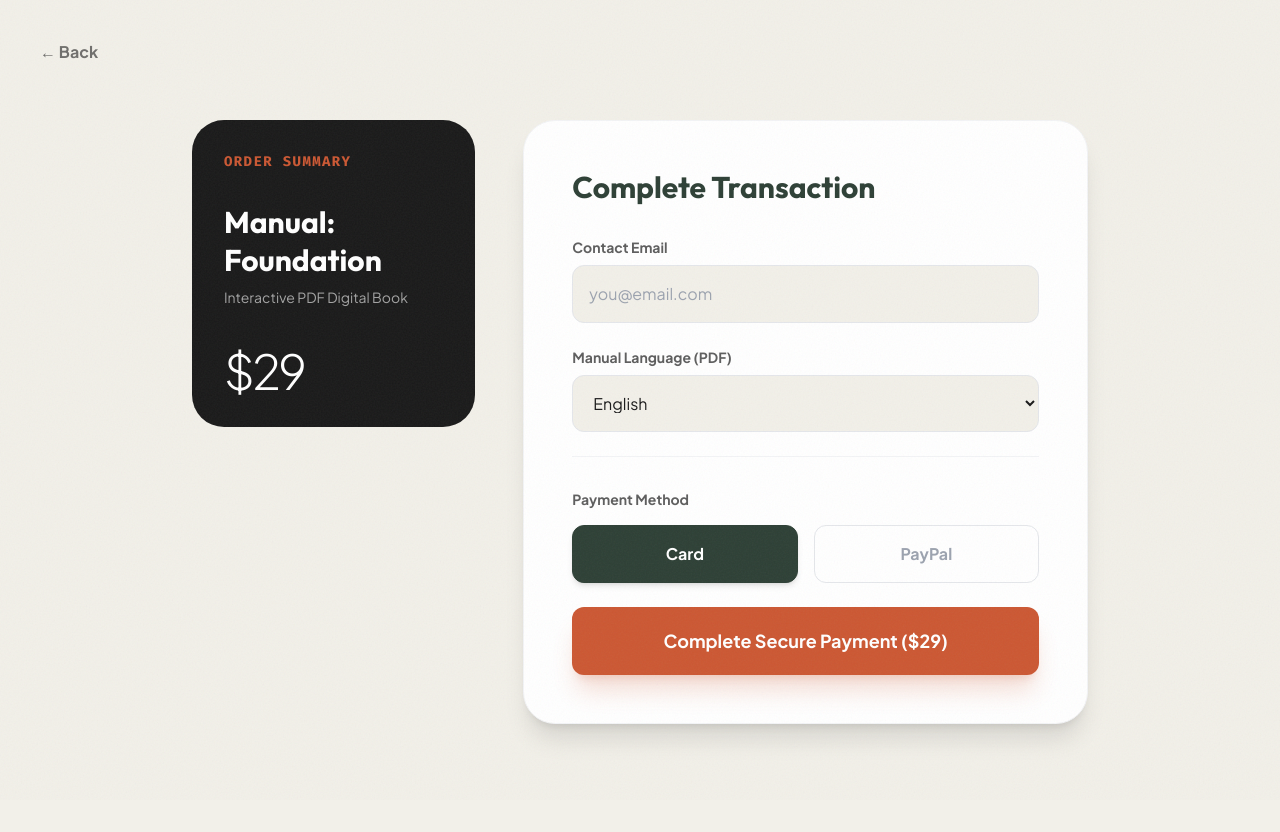
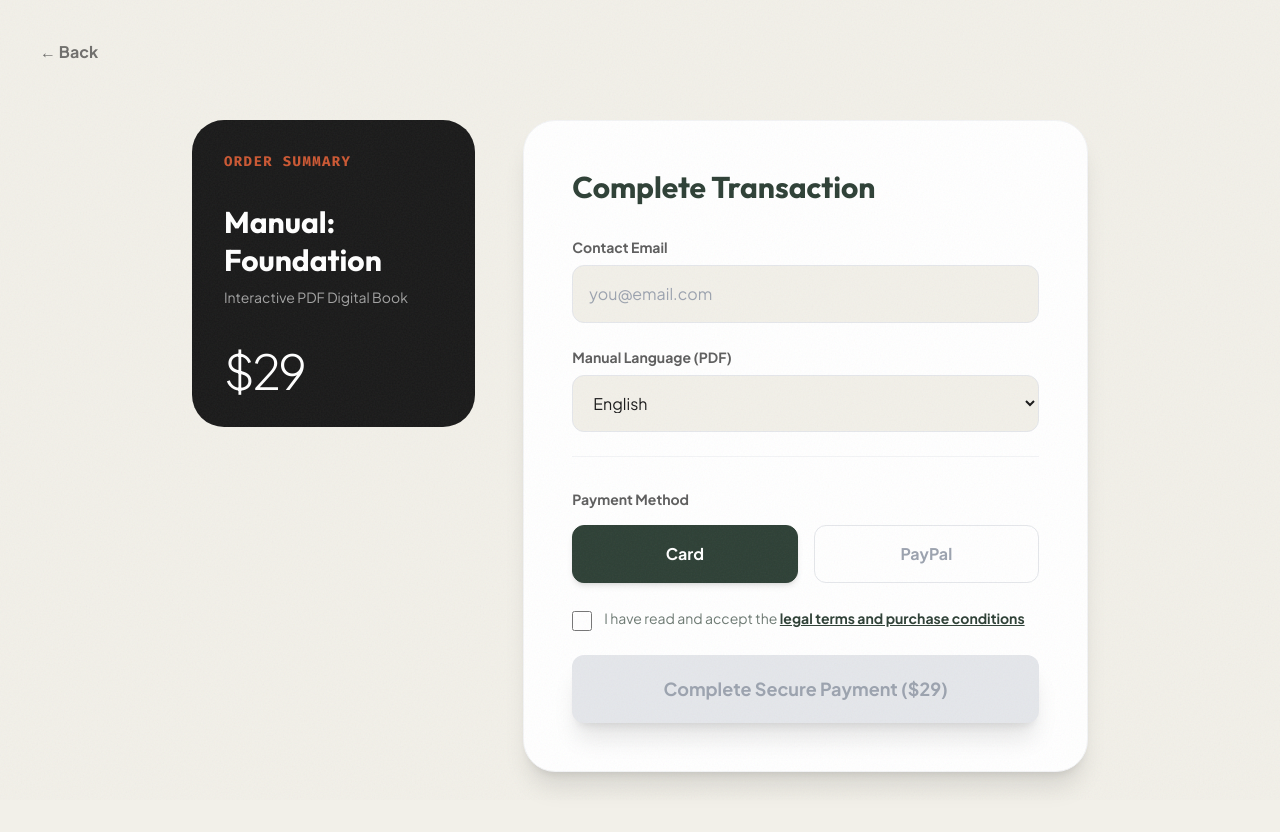
Before and after one commit to stretchlifetime/nexus-landing, a React (Vite) app: page /checkout in a window 1280 px wide. Shown: the top 832 px of the page. Before the commit the page ends 804 px from the top, so only its background shows below. Built offline with nearby package versions, Linux system fonts and the light colour scheme.

Commit message:
Aceptacion de condiciones y terminos

```diff
--- a/src/pages/Checkout.jsx
+++ b/src/pages/Checkout.jsx
@@ -4,6 +4,7 @@ import { CheckCircle } from 'lucide-react';
 import { useLanguage } from '../context/LanguageContext';
 import { NEXUS_PRICING } from '../config/pricing';
 import { MANUAL_MAP } from '../config/manuals';
+import TermsModal from '../components/TermsModal';
 
 export default function Checkout() {
   const { t, lang } = useLanguage();
@@ -19,11 +20,13 @@ export default function Checkout() {
   const [gender, setGender] = useState('');
   const [dob, setDob] = useState('');
 
+  const [acceptedTerms, setAcceptedTerms] = useState(false);
+  const [isTermsOpen, setIsTermsOpen] = useState(false);
   const [isSuccess, setIsSuccess] = useState(false);
 
   const handleCheckout = async (e) => {
     e.preventDefault();
-    if (!email) return;
+    if (!email || !acceptedTerms) return;
 
     // Send email via our new API
     try {
@@ -155,12 +158,38 @@ export default function Checkout() {
                   </div>
                 </div>
 
-                <button type="submit" className="w-full bg-accent text-white py-5 rounded-xl font-bold text-lg hover:bg-[#A34324] transition-colors mt-8 shadow-xl shadow-accent/20">
+                <div className="flex items-start gap-3 mt-8">
+                  <input
+                    type="checkbox"
+                    id="terms"
+                    required
+                    checked={acceptedTerms}
+                    onChange={e => setAcceptedTerms(e.target.checked)}
+                    className="mt-1 w-5 h-5 accent-accent cursor-pointer"
+                  />
+                  <label htmlFor="terms" className="text-sm text-primary/70 leading-relaxed cursor-pointer select-none">
+                    {t("He leído y acepto los", "I have read and accept the")}{' '}
+                    <button
+                      type="button"
+                      onClick={() => setIsTermsOpen(true)}
+                      className="text-primary font-bold underline hover:text-accent transition-colors"
+                    >
+                      {t("términos legales y condiciones de compra", "legal terms and purchase conditions")}
+                    </button>
+                  </label>
+                </div>
+
+                <button
+                  type="submit"
+                  disabled={!acceptedTerms}
+                  className={`w-full py-5 rounded-xl font-bold text-lg transition-all mt-8 shadow-xl ${acceptedTerms ? 'bg-accent text-white hover:bg-[#A34324] shadow-accent/20' : 'bg-gray-200 text-gray-400 cursor-not-allowed'}`}
+                >
                    {t("Completar Pago Seguro", "Complete Secure Payment")} (${price}{intent !== 'book' && `/${t('mes', 'mo')}`})
                 </button>
              </form>
           </div>
        </div>
+       <TermsModal isOpen={isTermsOpen} onClose={() => setIsTermsOpen(false)} />
     </div>
   )
 }
```
